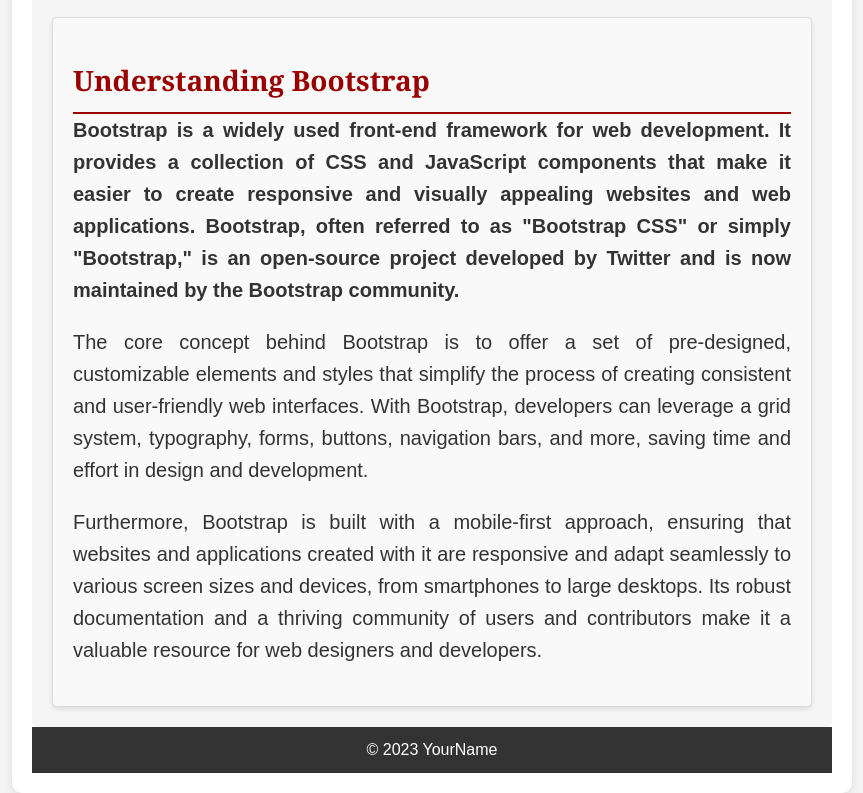
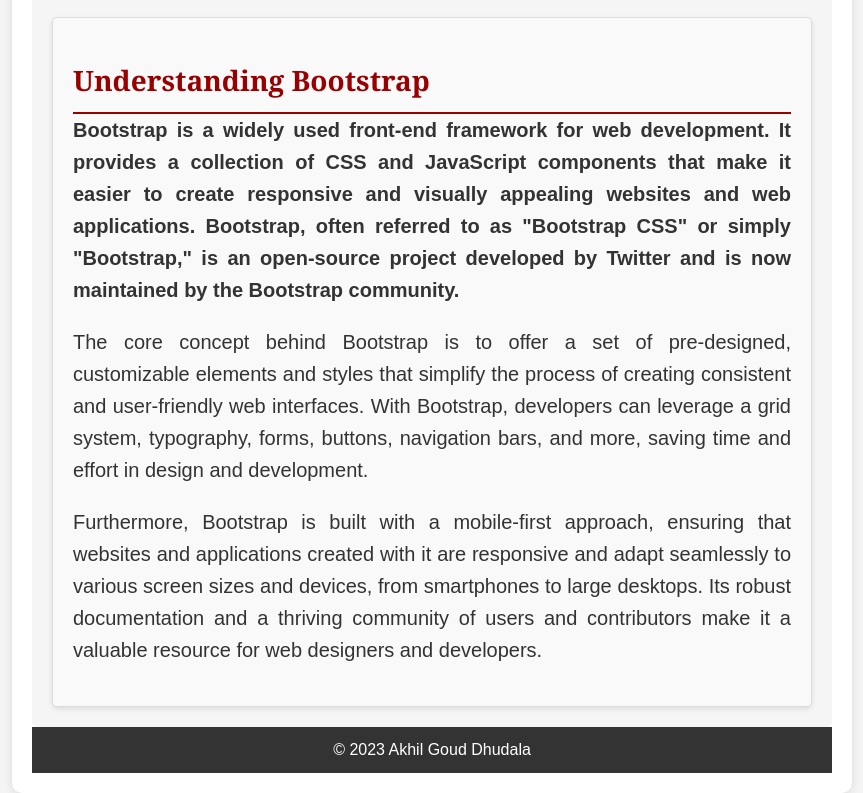
Before and after one commit to Akhilgoudnau/itc-505, a website: page lab/4/index.html in a window 1280 px wide. Shown: the part 121-914 px from the top of the page, without its empty margins (208-1071 px from the left). Drawn offline with Linux system fonts and the light colour scheme.

Commit message:
Update index.html

```diff
--- a/lab/4/index.html
+++ b/lab/4/index.html
@@ -37,7 +37,7 @@
             </article>
         </main>
         <footer>
-            &copy; 2023 YourName
+            &copy; 2023 Akhil Goud Dhudala
         </footer>
     </div>
 </body>
```
